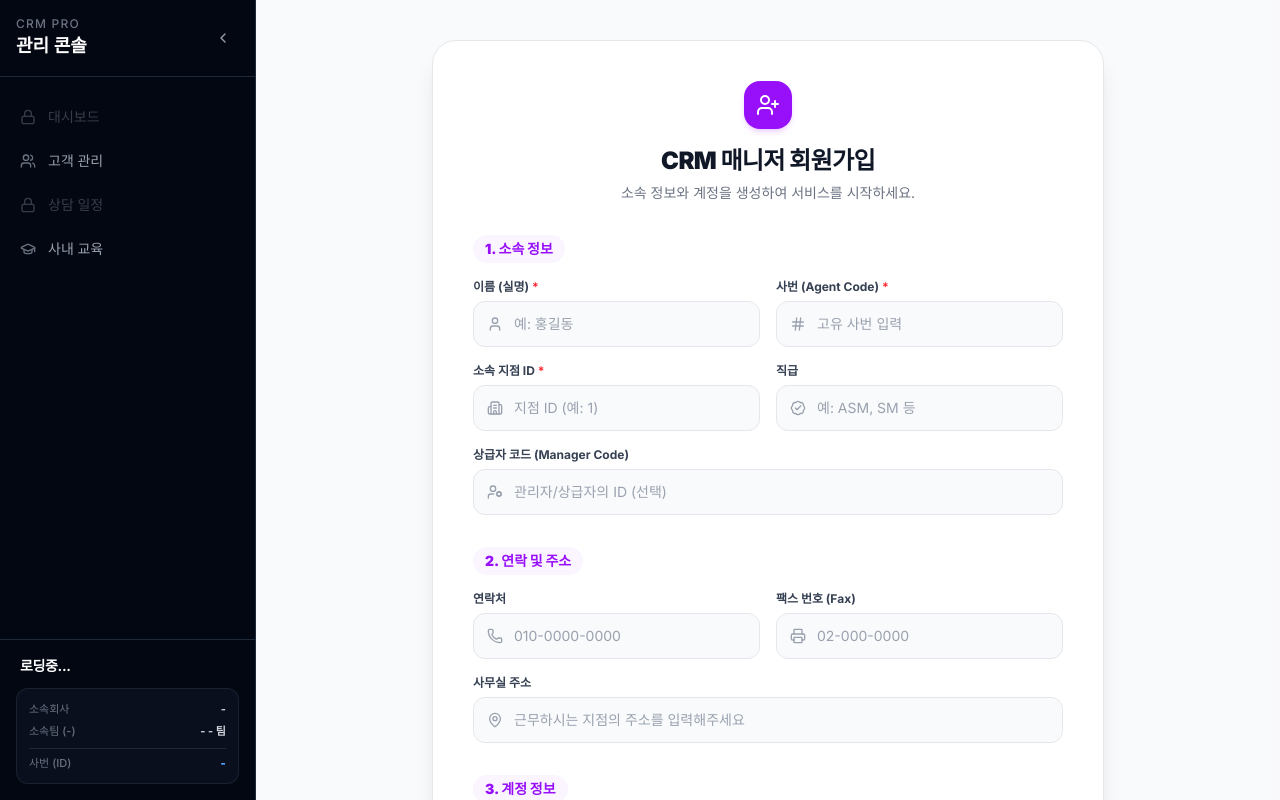
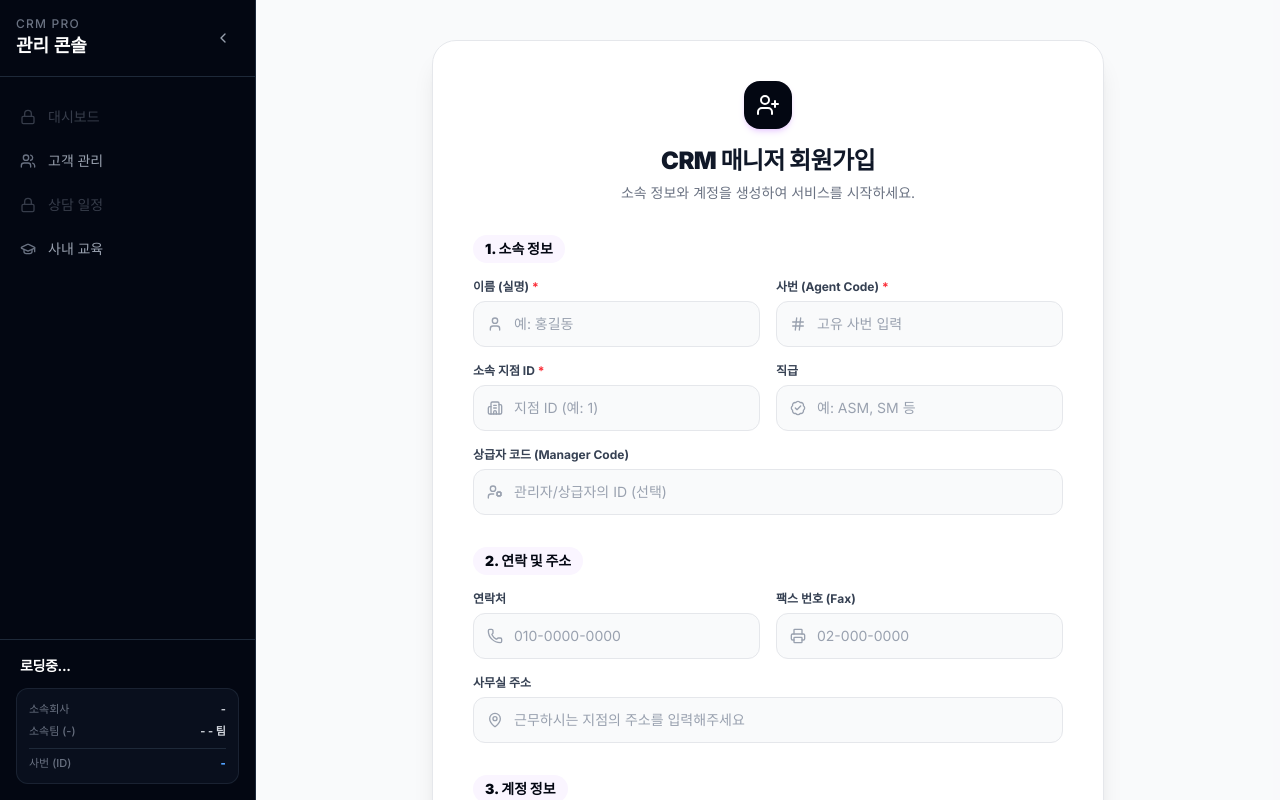
Before and after one commit to joonij/crm-app, a Next.js app: page /signup in a window 1280 px wide. Built offline with nearby package versions, Linux system fonts and the light colour scheme; no server answers.

Commit message:
260624_bata

```diff
--- a/app/login/page.tsx
+++ b/app/login/page.tsx
@@ -31,7 +31,7 @@ export default function LoginPage() {
 
         {/* 로고 및 타이틀 */}
         <div className="text-center mb-8">
-          <div className="mx-auto flex h-12 w-12 items-center justify-center rounded-2xl bg-blue-600 text-white shadow-md shadow-blue-500/20">
+          <div className="mx-auto flex h-12 w-12 items-center justify-center rounded-2xl bg-gray-950 text-white shadow-md shadow-blue-500/20">
             <Users className="h-6 w-6" />
           </div>
           <h1 className="mt-4 text-2xl font-black text-gray-900 tracking-tight">CRM 서비스 로그인</h1>
--- a/app/signup/page.tsx
+++ b/app/signup/page.tsx
@@ -33,7 +33,7 @@ export default function SignUpPage() {
       <div className="w-full max-w-2xl rounded-3xl border border-gray-200 bg-white p-6 md:p-10 shadow-xl">
 
         <div className="text-center mb-8">
-          <div className="mx-auto flex h-12 w-12 items-center justify-center rounded-2xl bg-purple-600 text-white shadow-md shadow-purple-500/20">
+          <div className="mx-auto flex h-12 w-12 items-center justify-center rounded-2xl bg-gray-950 text-white shadow-md shadow-purple-500/20">
             <UserPlus className="h-6 w-6" />
           </div>
           <h1 className="mt-4 text-2xl font-black text-gray-900 tracking-tight">CRM 매니저 회원가입</h1>
@@ -49,7 +49,7 @@ export default function SignUpPage() {
         <form onSubmit={handleSubmit} className="space-y-6">
           {/* 1. 소속 및 직급 정보 */}
           <div className="space-y-4">
-            <h3 className="text-sm font-black text-purple-600 bg-purple-50 px-3 py-1 rounded-full inline-block">1. 소속 정보</h3>
+            <h3 className="text-sm font-black text-gray-950 bg-purple-50 px-3 py-1 rounded-full inline-block">1. 소속 정보</h3>
             <div className="grid grid-cols-1 md:grid-cols-2 gap-4">
               <div>
                 <label className={labelClass}>이름 (실명) <span className="text-red-500">*</span></label>
@@ -95,7 +95,7 @@ export default function SignUpPage() {
 
           {/* 2. 연락 및 주소 */}
           <div className="space-y-4 pt-2">
-            <h3 className="text-sm font-black text-purple-600 bg-purple-50 px-3 py-1 rounded-full inline-block">2. 연락 및 주소</h3>
+            <h3 className="text-sm font-black text-gray-950 bg-purple-50 px-3 py-1 rounded-full inline-block">2. 연락 및 주소</h3>
             <div className="grid grid-cols-1 md:grid-cols-2 gap-4">
               <div>
                 <label className={labelClass}>연락처</label>
@@ -125,7 +125,7 @@ export default function SignUpPage() {
 
           {/* 3. 계정 정보 */}
           <div className="space-y-4 pt-2">
-            <h3 className="text-sm font-black text-purple-600 bg-purple-50 px-3 py-1 rounded-full inline-block">3. 계정 정보</h3>
+            <h3 className="text-sm font-black text-gray-950 bg-purple-50 px-3 py-1 rounded-full inline-block">3. 계정 정보</h3>
             <div className="grid grid-cols-1 md:grid-cols-2 gap-4">
               <div>
                 <label className={labelClass}>이메일 주소 <span className="text-red-500">*</span></label>
@@ -148,7 +148,7 @@ export default function SignUpPage() {
           <button
             type="submit"
             disabled={isLoading}
-            className="w-full mt-4 rounded-xl bg-purple-600 py-4 text-sm font-bold text-white transition-colors hover:bg-purple-700 shadow-lg shadow-purple-500/30 disabled:opacity-50"
+            className="w-full mt-4 rounded-xl bg-gray-950 py-4 text-sm font-bold text-white transition-colors hover:bg-purple-700 shadow-lg shadow-purple-500/30 disabled:opacity-50"
           >
             {isLoading ? "담당자 계정 생성 중..." : "회원가입 완료하기"}
           </button>
@@ -156,7 +156,7 @@ export default function SignUpPage() {
 
         <div className="mt-8 text-center text-sm text-gray-500 font-medium">
           이미 계정이 있으신가요?{" "}
-          <Link href="/login" className="font-bold text-purple-600 hover:underline">
+          <Link href="/login" className="font-bold text-gray-950 hover:underline">
             로그인하기
           </Link>
         </div>
```
